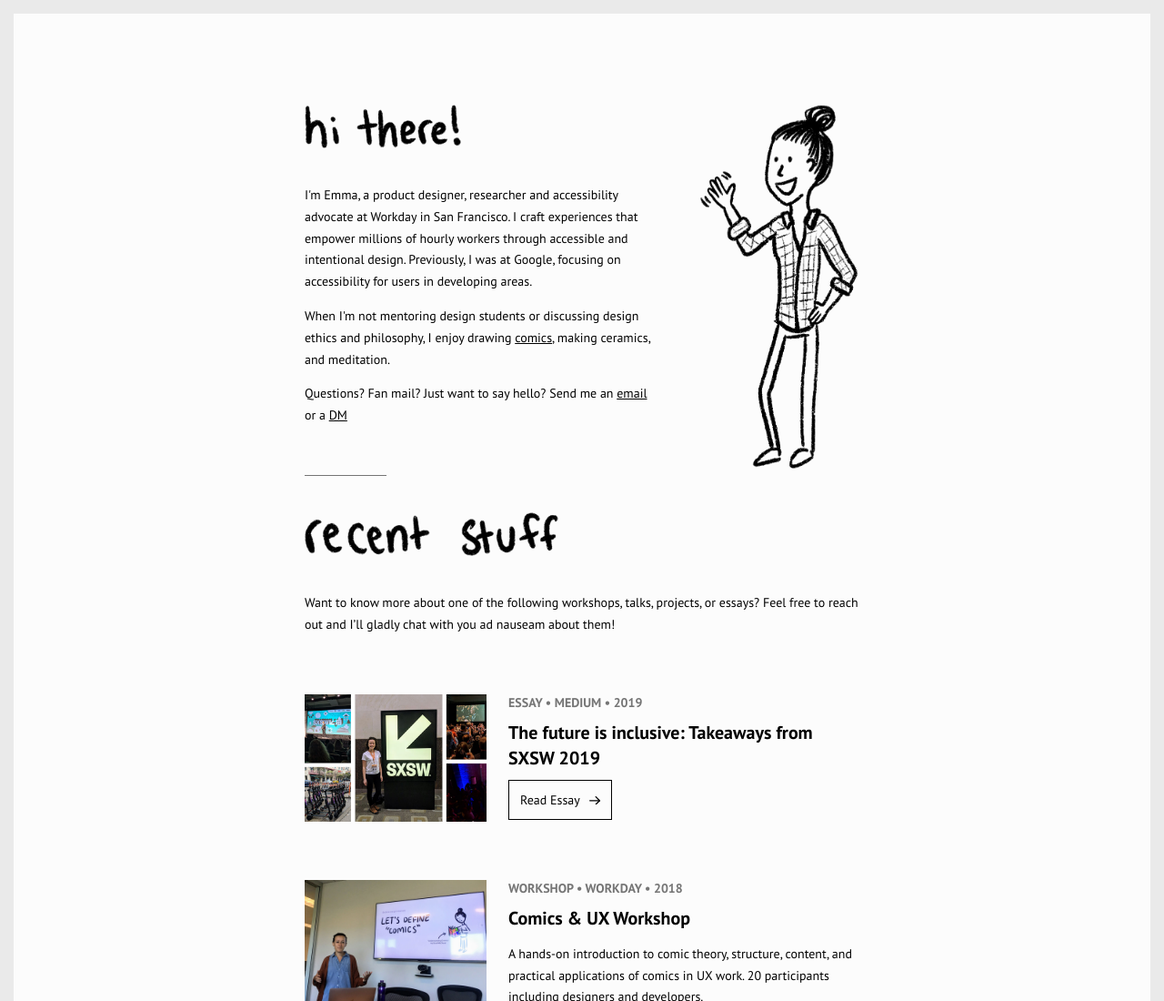
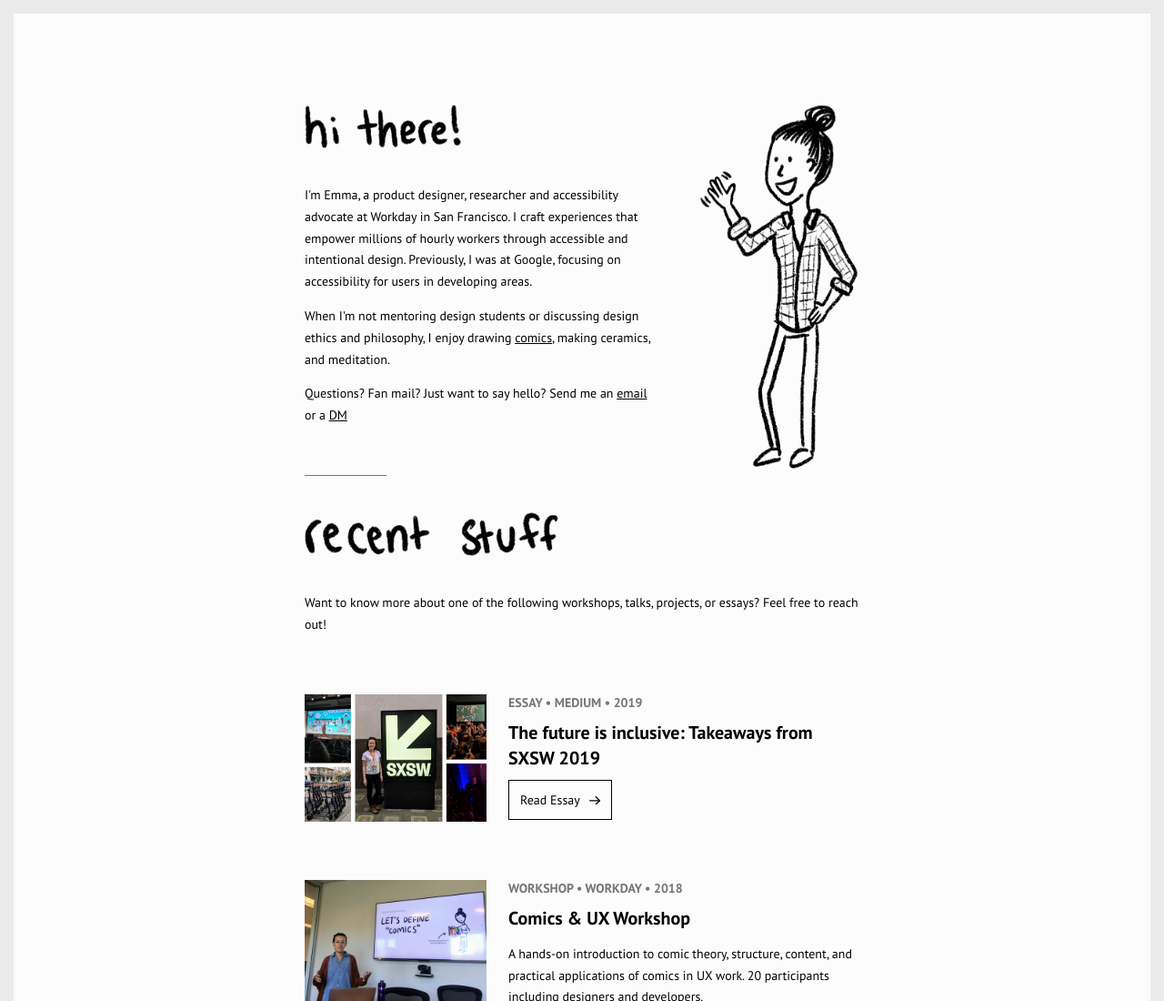
Before and after one commit to emmacsiegel/em-siegel, a plain HTML site: page index.html in a window 1280 px wide. Shown: the top 1100 px of the page at 91% size. Drawn offline with Linux system fonts and the light colour scheme.

Commit message:
minor text edit, set font weight to 400

```diff
--- a/index.html
+++ b/index.html
@@ -70,7 +70,7 @@
 
         <div class="portfolio">
             <h2 class="header-text recent-stuff">Recent Stuff</h2>
-            <p class="portfolio-copy">Want to know more about one of the following workshops, talks, projects, or essays? Feel free to reach out and I’ll gladly chat with you ad nauseam about them!</p>
+            <p class="portfolio-copy">Want to know more about one of the following workshops, talks, projects, or essays? Feel free to reach out!</p>
 
             <div class="portfolio-media-block">
                 <div class="portfolio-media-image-wrapper">
--- a/style.css
+++ b/style.css
@@ -20,6 +20,7 @@ h1, h2, h3, h4, h5, h6 {
 p {
   line-height: 1.7;
   font-size: 14px;
+  font-weight: 400;
 }
 
 a {
```
